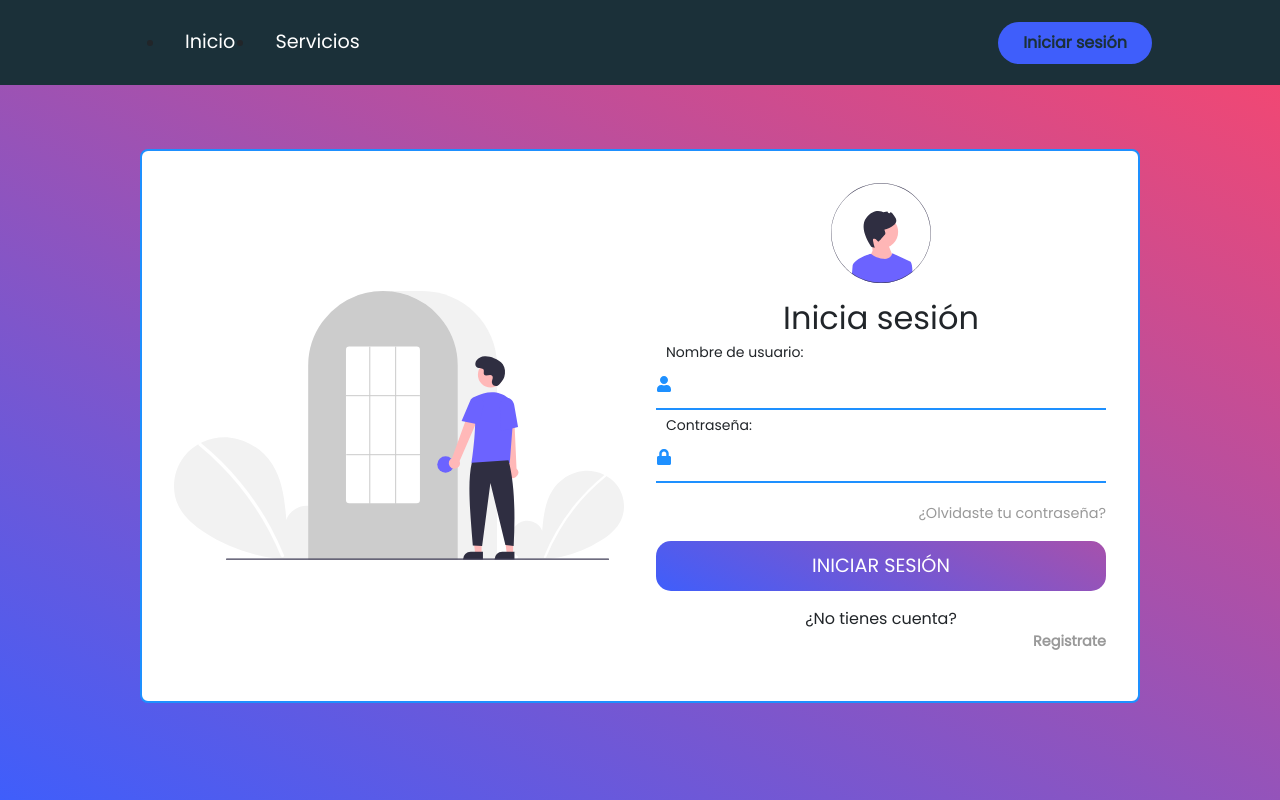
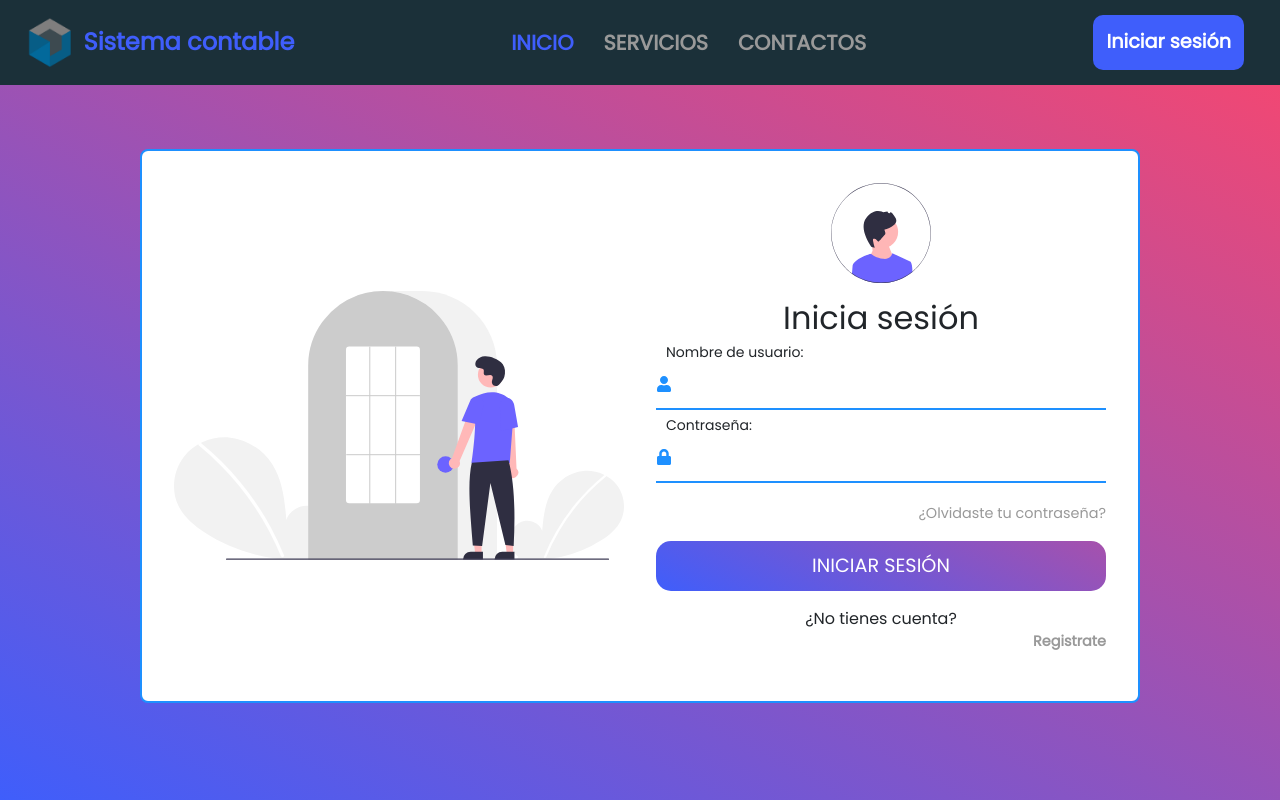
Before and after one commit to enzovillanueva/sistema-contable, a React (Vite) app: page /login in a window 1280 px wide. Built offline with nearby package versions, Linux system fonts and the light colour scheme.

Commit message:
Actualización en el header

```diff
--- a/src/App.jsx
+++ b/src/App.jsx
@@ -1,18 +1,29 @@
-import { BrowserRouter as Router, Route, Routes } from "react-router-dom"
+import { BrowserRouter as Router, Route, Routes, Navigate } from "react-router-dom"
 import { Login } from "./pages/Login"
 import { Register } from "./pages/Register"
 import { ViewPage } from "./pages/ViewPage"
 import { HomePage } from "./pages/HomePage"
+import { useState } from "react"
+
+function ProtectedRoute({ element, isAuthenticated }) {
+  if (isAuthenticated)
+    return element;
+  alert("Ruta protegida. Tienes que iniciar sesión");
+  return <Navigate to={"/login"}/>
+}
 
 export const App = () => {
+
+  const [isAuthenticated, setIsAuthenticate] = useState(false)
+
   return (
     <>
       <Router>
         <Routes>
           <Route path="/" element={<ViewPage/>}/>
-          <Route path="/login" element={<Login/>}/>
+          <Route path="/login" element={<Login setIsAuthenticate={setIsAuthenticate}/>}/>
           <Route path="/register" element={<Register/>}></Route>
-          <Route path="/home" element={<HomePage/>}></Route>
+          <Route path="/home" element={<ProtectedRoute isAuthenticated={isAuthenticated} element={<HomePage/>}/>}></Route>
         </Routes>
       </Router>
     </>
--- a/src/components/Header.jsx
+++ b/src/components/Header.jsx
@@ -1,34 +1,39 @@
-import { Badge, Button, NavbarCollapse, Stack } from 'react-bootstrap';
-import Container from 'react-bootstrap/Container';
-import Nav from 'react-bootstrap/Nav';
-import Navbar from 'react-bootstrap/Navbar';
-import { useNavigate } from 'react-router-dom';
+import { Link, useNavigate } from 'react-router-dom';
 import { IoIosLogOut } from "react-icons/io";
-import logo from '../assets/logo-sistema.png'
-import '../styles/Head.css'
+import { CiMenuFries } from "react-icons/ci";
+import logo from '../assets/icono-sistema.png'
+import '../styles/Header.css'
 import { useState } from 'react';
 
 export const Head = ({ login = false, rol }) => {
 
+    const [menuOpen, setMenuOpen] = useState(false)
     const navigate = useNavigate();
+
+    const toggleMenu = () => setMenuOpen(!menuOpen);
 
     return (
         <>
             <header className='cabecera'>
-                {/* <div onClick={() => navigate("/")} className="logo">
+                <Link className='logo-system' style={ {textDecoration: 'none'} } to={"/"}>
                     <img src={logo} alt="" />
-                </div> */}
+                    <span>Sistema contable</span>
+                </Link>
 
-                <nav className='links'>
-                { login && (rol == 'SUPERUSER' ? <div className='roles a'>Administrador</div>
-                            : <div className='roles b'><a href="">Usuario</a></div> )}
-                    <ul>
-                        <li><a href="/">Inicio</a></li>
-                        <li><a href="">Servicios</a></li>
-                    </ul>
+                <nav className={`nav-links ${menuOpen ? 'open' : ''}`}>
+                    <Link style={ {textDecoration: 'none'} } className='link active'>INICIO</Link>
+                    <Link style={ {textDecoration: 'none'} } className='link'>SERVICIOS</Link>
+                    <Link style={ {textDecoration: 'none'} } className='link'>CONTACTOS</Link>
                 </nav>
-                {login ? <button onClick={() => navigate("/")} className='log-button out'><IoIosLogOut size={24}/></button>
-                : <button onClick={() => navigate("/login")} className='log-button in'>Iniciar sesión</button> }
+
+                <div className='div-nav'>
+                    { login && (rol == 'SUPERUSER' ? <div className='roles a'>Administrador</div>
+                            : <div className='roles b'>Usuario</div> )}
+
+                    {login ? <button onClick={() => navigate("/")} className='log-button out'><IoIosLogOut size={24}/></button>
+                    : <button onClick={() => navigate("/login")} className='log-button in'>Iniciar sesión</button> }
+                    <div className='menu-links' onClick={toggleMenu}><CiMenuFries color='white' size={36}/></div>
+                </div>
             </header>
         </>
     );
--- a/src/pages/Login.jsx
+++ b/src/pages/Login.jsx
@@ -6,14 +6,13 @@ import { Head } from "../components/Header";
 import avatar from '../assets/avatar.svg'
 import website from '../assets/webLogin.svg'
 
-export const Login = () => {
+export const Login = ({setIsAuthenticate}) => {
 
     const navigate = useNavigate();
 
     const initialForm = {
         username: "",
-        username: "",
-        password: "",
+        password: ""
     };
 
     const { formState, onInputChange } = useForm(initialForm);
@@ -30,7 +29,7 @@ export const Login = () => {
 
         if (response.ok) {
             const userData = await response.json();
-            console.log(userData);
+            setIsAuthenticate(true);
             navigate('/home', {
                 state: { user: userData }
             });
--- a/src/pages/ViewPage.jsx
+++ b/src/pages/ViewPage.jsx
@@ -9,7 +9,7 @@ export const ViewPage = () => {
       <Head />
       <div className='container-view'>
         <div className="img-view">
-          <img src={animation}  />
+          {/*<img src={animation}  />*/}
         </div>
         <div className='content-view'>
           <div>
--- a/src/styles/Head.css
+++ /dev/null
@@ -1,181 +0,0 @@
-
-@import url('./themes/colors.css');
-
-.cabecera{
-    display: flex;
-    background-color: #1b3039;
-    justify-content: space-between;
-    align-items: center;
-    height: 85px;
-    padding: 5px 10%;
-}
-
-.cabecera .logo{
-    cursor: pointer;
-    margin-right: auto;
-}
-
-.cabecera .logo img{
-    height: 50px;
-    width: auto;
-    transition: all 0.3s;
-}
-
-.cabecera .logo img:hover{
-    transform: scale(1.04);
-}
-
-.cabecera .links{
-    display: flex;
-    list-style: none;
-    padding: 5px ;
-}
-
-.cabecera .links ul{
-    display: flex;
-    justify-content: center;
-    align-items: center;
-    margin-bottom: 0;
-}
-
-.cabecera .links li{
-    padding: 0 20px;
-    transition: all 0.3s;
-}
-
-.cabecera .links li:hover{
-    transform: scale(1.1);
-}
-
-.cabecera .links a{
-    font-size: 1.2em;
-    color: white;
-    text-decoration: none;
-}
-
-.cabecera .links .roles{
-    border-radius: 6px;
-    padding: 10px;
-}
-
-.cabecera .links .roles.b{
-    background-color: #214d5f;
-}
-
-.cabecera .links .roles.a{
-    color: white;
-    background: linear-gradient(27deg, var(--color-gradiant_2) 0%, var(--color-gradiant_1) 100%);;
-}
-
-.cabecera .links li a:hover{
-    color: var(--color-gradiant_2)
-}
-
-
-.cabecera .log-button{
-    color: #1b3039;
-    font-weight: bolder;
-    padding: 9px 25px;
-    border: none;
-    border-radius: 25px;
-    outline: none;
-    cursor: pointer;
-    transition: all .3s ;
-}
-
-.cabecera .log-button.out{
-    background-color: var(--color-gradiant_1);
-}
-
-.cabecera .log-button.in{
-    background-color: var(--color-gradiant_2);
-}
-
-.cabecera .log-button:hover{
-    color: white;
-    transform: scale(1.2);
-}
-
-/* .cabecera {
-    display: flex;
-    background-color: #1b3039;
-    justify-content: space-between;
-    align-items: center;
-    height: 85px;
-    padding: 5px 10%;
-    position: relative;
-}
-
-
-.menu-toggle {
-    display: none;
-    background-color: transparent;
-    border: none;
-    font-size: 2em;
-    color: white;
-    cursor: pointer;
-}
-
-.cabecera .links {
-    display: flex;
-    list-style: none;
-    padding: 5px;
-}
-
-.cabecera .links ul {
-    display: flex;
-    justify-content: center;
-    align-items: center;
-    margin-bottom: 0;
-}
-
-.cabecera .links.open {
-    display: block;
-}
-
-.cabecera .links ul {
-    flex-direction: column;
-}
-
-.cabecera .log-button {
-    color: #1b3039;
-    font-weight: bolder;
-    padding: 9px 25px;
-    border: none;
-    border-radius: 25px;
-    outline: none;
-    cursor: pointer;
-    transition: all .3s;
-}
-
-@media (max-width: 768px) {
-    .menu-toggle {
-        display: block;
-    }
-
-    .cabecera .links {
-        display: none;
-        position: absolute;
-        top: 85px;
-        right: 0;
-        background-color: #1b3039;
-        flex-direction: column;
-        width: 100%;
-        padding: 10px 0;
-    }
-
-    .cabecera .links ul {
-        flex-direction: column;
-        text-align: center;
-    }
-
-    .cabecera .log-button {
-        display: block;
-        margin: 10px auto;
-        width: 80%;
-    }
-
-    .cabecera .links.open {
-        display: flex;
-    }
-} */
--- /dev/null
+++ b/src/styles/Header.css
@@ -0,0 +1,152 @@
+
+@import url('./themes/colors.css');
+
+/* Estilo para el contenedor del encabezado */
+.cabecera {
+    position: relative;
+    display: flex;
+    background-color: #1b3039;
+    justify-content: space-between;
+    align-items: center;
+    min-height: 85px;
+    padding: 5px 10%;
+    transition: all .5s ease ;
+}
+
+/* Estilo para el logo de la página */
+.logo-system {
+    display: flex;
+    align-items: center;
+}
+
+.logo-system img {
+    height: auto;
+    width: 3em;
+}
+
+.logo-system span {
+    color: var(--color-gradiant_2);
+    font-size: 1.5em;
+    font-weight: bolder;
+    margin-left: 10px;
+}
+
+/* Estilo para los enlaces de navegación */
+.nav-links {
+    display: flex;
+}
+
+.nav-links .link {
+    font-size: 1.3rem;
+    font-weight: bolder;
+    padding: 5px 0;
+    margin: 0 30px;
+    transition: all .1s ease;
+}
+
+.nav-links .link.active {
+    color: var(--color-gradiant_2);
+}
+
+.nav-links .link:hover {
+    color: var(--color-gradiant_1);
+}
+
+.div-nav {
+    display: flex;
+    align-items: center;
+}
+
+.div-nav .roles{
+    color: #fff;
+    font-size: 1rem;
+    font-weight: bolder;
+    margin-right: 10px;
+    padding: 10px;
+    border-radius: 5px;
+}
+
+.div-nav .roles.a{
+    background: linear-gradient(var(--color-gradiant_1), var(--color-gradiant_2));
+}
+
+.div-nav .roles.b{
+    background-color: darkblue;
+}
+
+/* Estilo para el botón de sesión */
+.log-button {
+    padding: 0.7em;
+    color: #fff;
+    font-size: 1.2rem;
+    font-weight: bolder;
+    text-decoration: none;
+    outline: none;
+    border: none;
+    border-radius: 10px;
+    transition: all .5s;
+    margin: 0 10px;
+}
+
+.log-button:hover {
+    transform: scale(1.05);
+}
+
+.log-button.out {
+    background-color: var(--color-gradiant_1);
+}
+
+.log-button.in {
+    background-color: var(--color-gradiant_2);
+}
+
+/* Estilo para el ícono del menú */
+.menu-links {
+    cursor: pointer;
+    display: none; /* Oculta el ícono de menú por defecto */
+}
+
+/* Estilos para pantallas pequeñas */
+@media (max-width: 1280px) {
+    .cabecera {
+        padding: 14px 2%;
+        transition: .2s;
+    }
+
+    .nav-links .link {
+        margin: 0 15px;
+    }
+}
+
+@media (max-width: 900px) {
+    .menu-links {
+        display: block; /* Muestra el ícono de menú en pantallas pequeñas */
+    }
+
+    .nav-links {
+        display: none; /* Oculta el menú de navegación en pantallas pequeñas por defecto */
+        position: absolute;
+        top: 100%;
+        right: 2%;
+        width: 270px;
+        height: auto;
+        background-color: #1b3039;
+        display: flex;
+        flex-direction: column;
+        align-items: flex-start;
+        border-radius: 10px;
+        margin-top: 10px;
+        transition: all 0.1s ease;
+        visibility: hidden; /* Inicialmente oculto */
+    }
+
+    .nav-links.open {
+        display: flex; /* Muestra el menú cuando está abierto */
+        opacity: 1; /* Hace visible el menú */
+        visibility: visible; /* Asegura que el menú sea visible */
+    }
+
+    .logo-system span {
+        display: none; /* Oculta el texto del logo en pantallas pequeñas */
+    }
+}
```
